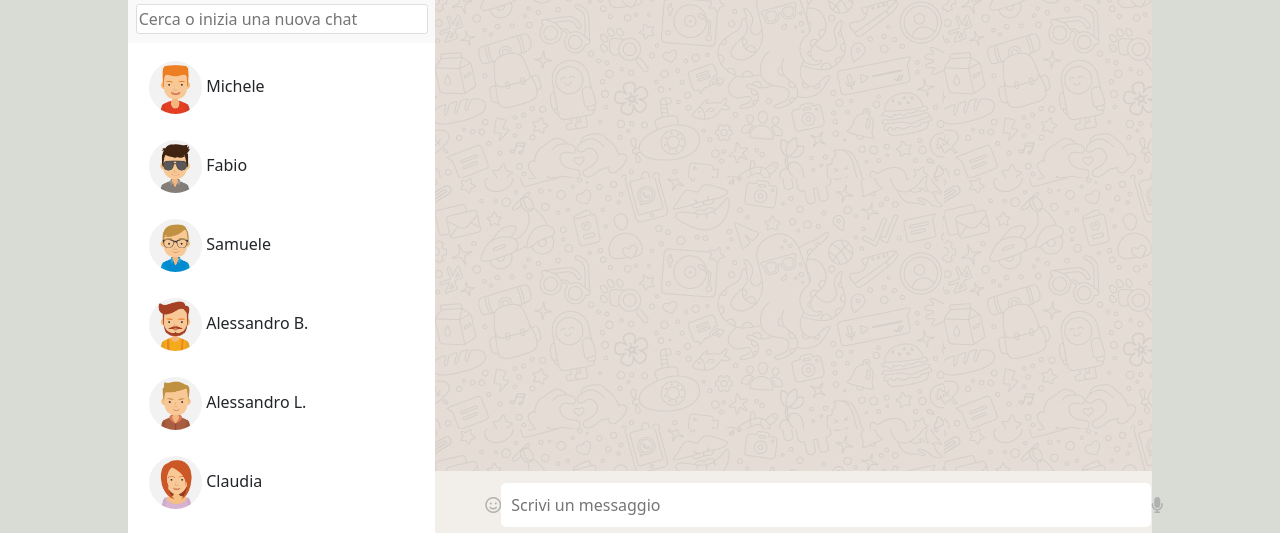
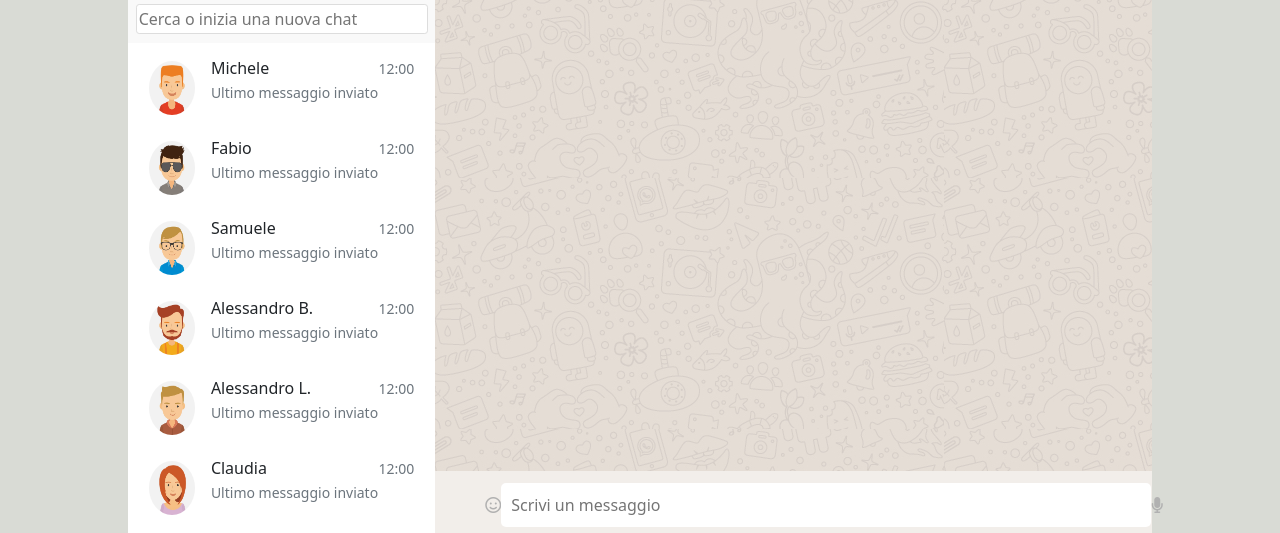
Before and after one commit to CristianoAltomonte/vue-boolzapp, a plain HTML site: page index.html in a window 1280 px wide. Shown: the part 201-734 px from the top of the page. Drawn offline with nearby package versions, Linux system fonts and the light colour scheme.

Commit message:
Correzioni

```diff
--- a/assets/css/style.css
+++ b/assets/css/style.css
@@ -158,7 +158,7 @@ i {
 .profile{
     overflow-y: auto;
     background-color: white;
-    height: 72%;
+    height: 70%;
 }
 
 .profile ul{
--- a/index.html
+++ b/index.html
@@ -60,6 +60,7 @@
 
                     </div>
 
+                    <!-- INPUT DI RICERCA CHAT -->
                     <div class="ricerca">
                         <input type="search" placeholder="Cerca o inizia una nuova chat">
                     </div>
@@ -67,8 +68,24 @@
                     <div class="profile">
                         <ul class="list-group">
                             <li v-for="element in contacts" class="list-group-item list-group-item-action">
-                                <img :src=" imgPath + element.avatar + '.jpg' " alt=“”>
-                                {{element.name}}
+
+                                <div class="d-flex">
+                                    <div class="d-flex">
+
+                                        <img :src=" imgPath + element.avatar + '.jpg' " alt=“”>
+                                        <div class="ps-3">
+                                            <div>{{element.name}}</div>
+                                            <p><small class="text-muted">Ultimo messaggio inviato</small></p>
+                                        </div>
+                                    </div>
+                                    <div>
+
+                                        <p><small class="text-muted">12:00</small></p>
+
+                                    </div>
+
+                                </div>
+
                             </li>
                         </ul>
                     </div>
@@ -95,6 +112,11 @@
 
                     <!-- MAIN CHAT -->
                     <div class="main-chat">
+
+                        <!-- <div v-for="element in contacts">
+                            <p>{{element.message}}</p>
+                        </div> -->
+
 
                     </div>
 
```
